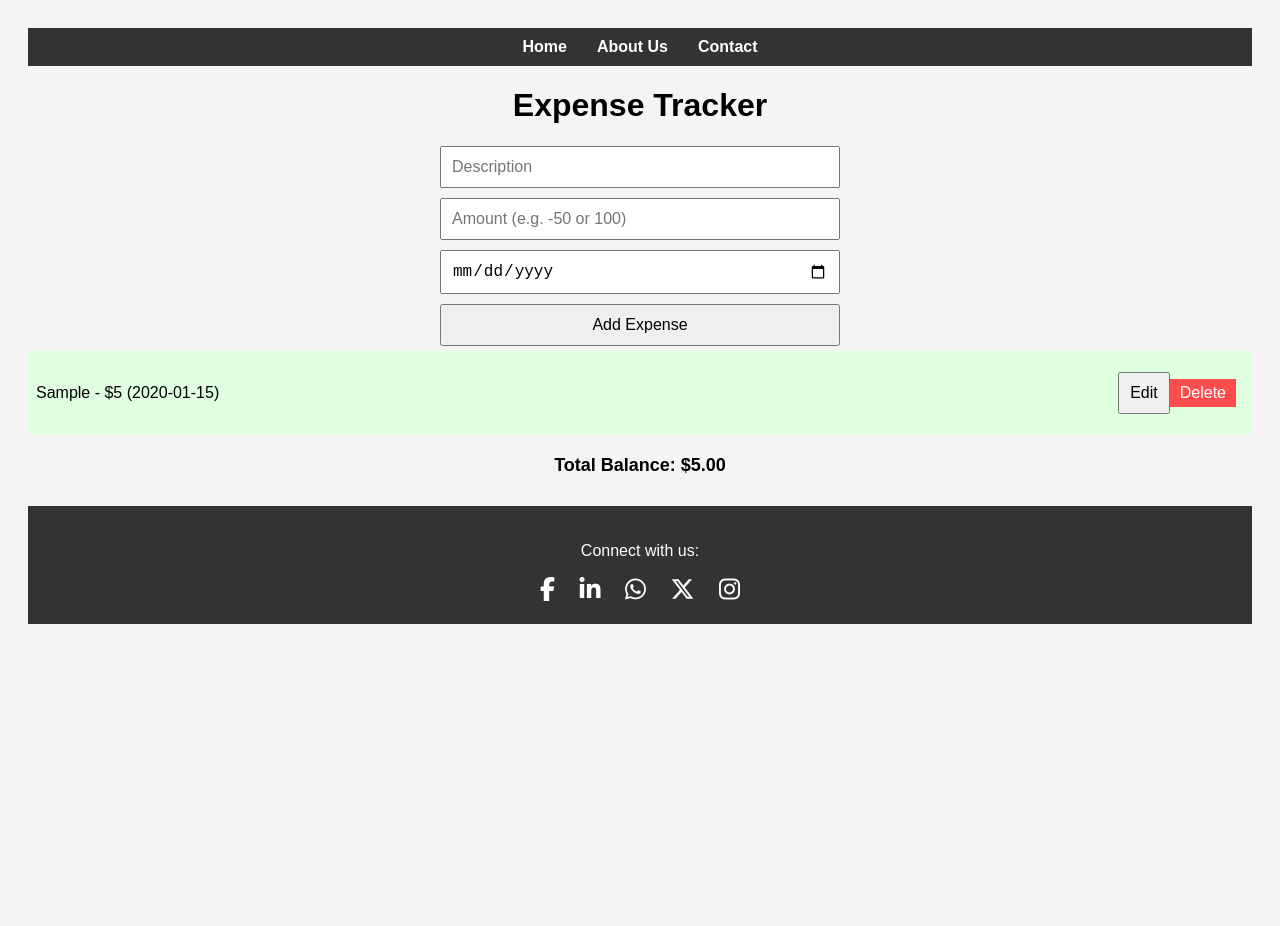
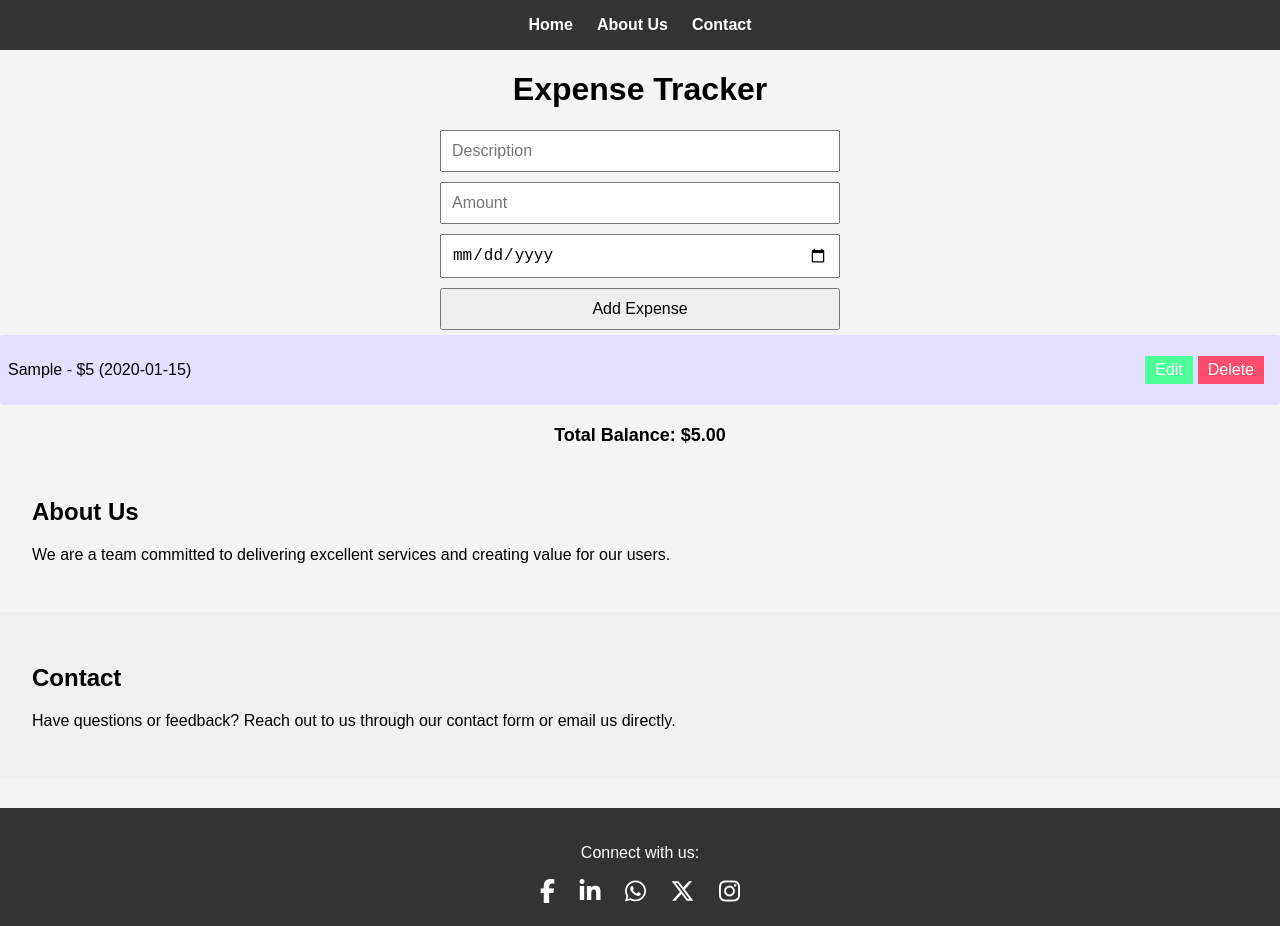
Before and after one commit to DeoMox/truckerexpenses, a plain HTML site: page index.html in a window 1280 px wide. Both pictures are taken after typing "Sample", "5", "2020-01-15" into the empty fields and a click on the button "Add Expense". Before the commit the page ends 800 px from the top, so only its background shows below. Drawn offline with Linux system fonts and the light colour scheme.

Commit message:
my trucker expenses

```diff
--- a/index.html
+++ b/index.html
@@ -13,18 +13,19 @@
 
 </head>
 <body>
-<nav class="navbar">
-  <ul>
-    <li><a href="#">Home</a></li>
-    <li><a href="#">About Us</a></li>
-    <li><a href="#">Contact</a></li>
-  </ul>
-</nav>
+ <nav class="navbar">
+    <ul>
+      <li><a href="#home">Home</a></li>
+      <li><a href="#about">About Us</a></li>
+      <li><a href="#contact">Contact</a></li>
+    </ul>
+  </nav>
+
   <h1>Expense Tracker</h1>
 
   <form id="expense-form">
     <input type="text" id="description" placeholder="Description" required />
-    <input type="number" id="amount" placeholder="Amount (e.g. -50 or 100)" required />
+    <input type="number" id="amount" placeholder="Amount " required />
     <input type="date" id="date" required />
     <button type="submit">Add Expense</button>
   </form>
@@ -32,6 +33,15 @@
   <div id="expenses-list"></div>
 
   <div id="total">Total Balance: $0.00</div>
+  <section id="about">
+    <h2>About Us</h2>
+    <p>We are a team committed to delivering excellent services and creating value for our users.</p>
+  </section>
+
+  <section id="contact">
+    <h2>Contact</h2>
+    <p>Have questions or feedback? Reach out to us through our contact form or email us directly.</p>
+  </section>
   <footer class="footer">
   <p>Connect with us:</p>
   <div class="social-icons">
--- a/script.js
+++ b/script.js
@@ -63,7 +63,7 @@ function renderExpenses() {
     item.className = `expense ${exp.amount >= 0 ? 'income' : 'expense'}`;
     item.innerHTML = `
       <span>${exp.description} - $${exp.amount} (${exp.date})</span>
-      <div>
+      <div class="editdelet">
         <button class="edit-btn" onclick="editExpense(${exp.id})">Edit</button>
         <button class="delete-btn" onclick="deleteExpense(${exp.id})">Delete</button>
       </div>
--- a/styles.css
+++ b/styles.css
@@ -33,11 +33,11 @@ button {
 }
 
 .expense {
-  background-color: #ffe0e0;
+  background-color: #e5e0ff;
 }
 
 .income {
-  background-color: #e0ffe0;
+  background-color: #e5e0ff;
 }
 
 #total {
@@ -47,12 +47,21 @@ button {
   margin-top: 20px;
 }
 
-button.delete-btn {
-  background: #ff4d4d;
+button.delete-btn,.edit-btn {
+
   color: white;
   border: none;
   padding: 5px 10px;
   cursor: pointer;
+}
+.editdelet{
+  gap: 5px;
+}
+.delete-btn{
+  background: #ff4d6e;
+}
+.edit-btn{
+  background: #4dff97;
 }
 .navbar {
   background-color: #333;
@@ -102,3 +111,39 @@ button.delete-btn {
   transform: scale(1.2);
   color: #00aced; /* A light blue hover effect */
 }
+body {
+  font-family: Arial, sans-serif;
+  margin: 0;
+  padding: 0;
+}
+
+.navbar {
+  background-color: #333;
+  padding: 1rem;
+}
+
+.navbar ul {
+  list-style: none;
+  margin: 0;
+  padding: 0;
+  display: flex;
+  gap: 1.5rem;
+}
+
+.navbar a {
+  color: white;
+  text-decoration: none;
+  font-weight: bold;
+}
+
+.navbar a:hover {
+  text-decoration: underline;
+}
+
+section {
+  padding: 2rem;
+}
+
+section:nth-of-type(even) {
+  background-color: #f0f0f0;
+}
```
